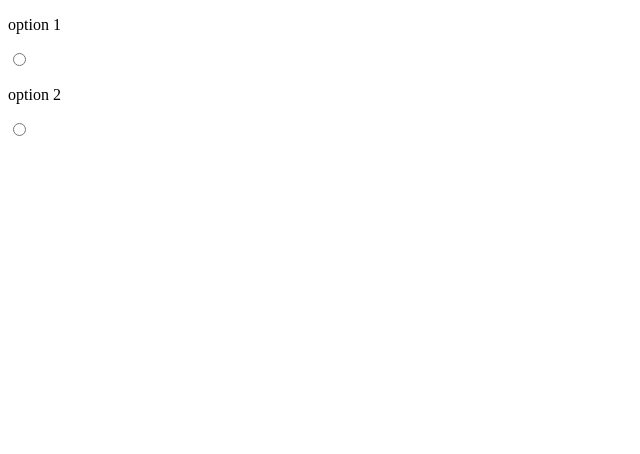
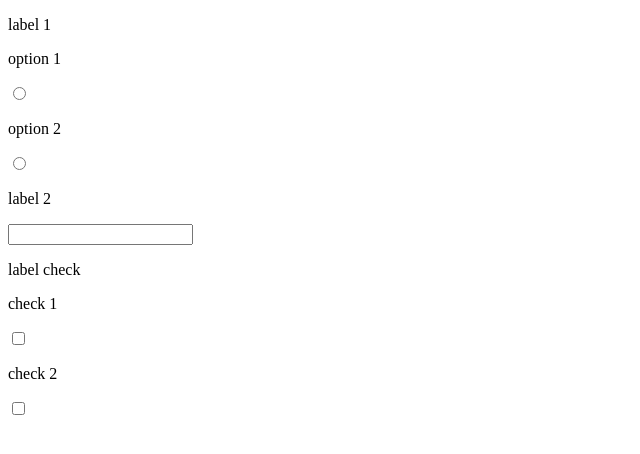
Before and after one commit to AdrianZelada/CreateForm, a website: page index.html in a window 1280 px wide. Shown: the whole page, without its empty margins (0-640 px from the left). Drawn offline with Linux system fonts and the light colour scheme.

Commit message:
upload createForm

```diff
--- a/index.html
+++ b/index.html
@@ -12,9 +12,10 @@
         Content:"frame",
         Forms:[
             {
-                type:'Group_radio',
+                type:'radio',
                 label:"label 1",
                 _id:"name",
+                name_group:'Grupo 1',
                 options:[
                     {
                         title:'option 1',
@@ -25,12 +26,28 @@
                         value:'option 2'
                     }
                 ]
-            }/*,
+            },
             {
                 type:'text1',
                 label:"label 2",
                 _id:"lastname"
-            }*/
+            },
+            {
+                type:'checkBox',
+                label:"label check",
+                _id:"chek",
+                name_group:'Grupo 2',
+                options:[
+                    {
+                        title:'check 1',
+                        value:'check 1'
+                    },
+                    {
+                        title:'check 2',
+                        value:'check 2'
+                    }
+                ]
+            }
         ]});
 /*
 	var newla=document.createElement('p');
--- a/js/CreateForm.js
+++ b/js/CreateForm.js
@@ -1,10 +1,8 @@
 'use strik';
 var CreateForm = function(ObjectConfig){
 
-
     var Content = document.getElementById(ObjectConfig.Content);
     var ObjectForm=ObjectConfig.Forms;
-
 
 	ObjectConfig.Forms.forEach(function(item){
         //mandar los objetos con la funcion Bind .... enviandole como en el video xD
@@ -20,49 +18,49 @@ var CreateForm = function(ObjectConfig){
 };
 
 var NewObject=function(ObjectF){
-    console.log(ObjectF.type);
 	type=ObjectF.type ? ObjectF.type : 'text' ;
 	label=ObjectF.label ?  ObjectF.label : 'Label 1';
     _id=ObjectF._id ? ObjectF._id : '_1';
     options=ObjectF.options ? ObjectF.options : [];
     group_title=ObjectF.group_title ? ObjectF.group_title : 'title group';
+    name_group=ObjectF.name_group ? ObjectF.name_group : 'group1';
     this.mak=function(){
         var NewContent=document.createElement('div');
-        //var NewLabel=document.createElement('p');
-        //NewLabel.textContent=this.label;
-        if(type=="Group_radio"){
-            console.log("group");
-            var resutl=this.mak_Radio();
-
+        var NewLabel=document.createElement('p');
+        NewLabel.textContent=label;
+        if(type=="radio" || type=="checkBox"){
+            var resutl=this.mak_RadioBox();
             NewContent.appendChild(resutl);
-            console.log(resutl);
         }else{
-
+            var NewInput=document.createElement('input');
+            NewInput.type=type;
+            NewInput.id=_id;
+            NewContent.appendChild(NewLabel);
+            NewContent.appendChild(NewInput);
         }
-        /*var NewInput=document.createElement('input');
-        NewInput.type=this.type;
-        NewInput.id=this._id;
-        NewContent.appendChild(NewLabel);
-        NewContent.appendChild(NewInput);*/
         return NewContent;
     };
-    this.mak_Radio=function(){
-        console.log(this.options);
-        var ContentRadio=document.createElement('div');
+    this.mak_RadioBox=function(){
+        var ContentRadioBox=document.createElement('div');
         var labelGroup=document.createElement('p');
-        labelGroup.textContent=this.label;
-        ContentRadio.appendChild(labelGroup);
+        var handleEvent=(type!="radio") ? "onclick" : "onchange";
+        ContentRadioBox.dataName=name_group;
+        labelGroup.textContent=label;
+        ContentRadioBox.appendChild(labelGroup);
+
         options.forEach(function(item){
             var labelRadio=document.createElement('p');
             labelRadio.textContent=item.title;
             var NewOption=document.createElement('input');
-            NewOption.type='radio';
+            NewOption.type=type;
             NewOption.value=item.value;
-            NewOption.addEventListener('onclick',function(){alert('hola')});
-            ContentRadio.appendChild(labelRadio);
-            ContentRadio.appendChild(NewOption);
+            NewOption[handleEvent]=function(event){
+                alert('cambiado');
+            };
+            ContentRadioBox.appendChild(labelRadio);
+            ContentRadioBox.appendChild(NewOption);
         });
 
-        return ContentRadio;
+        return ContentRadioBox;
     }
 }
```
